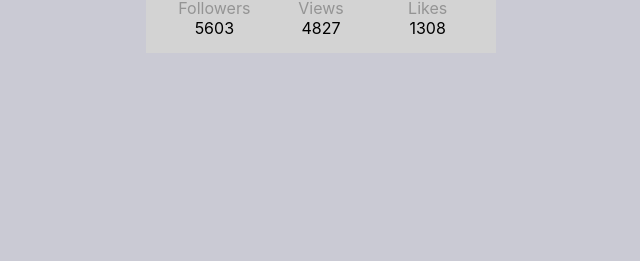
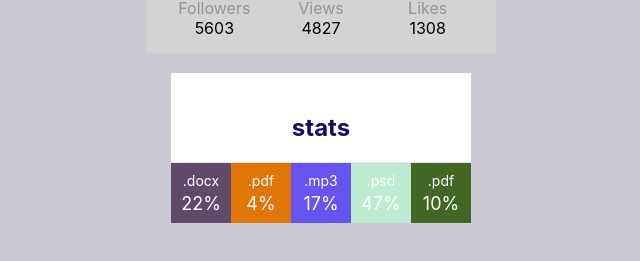
Before and after one commit to 2F4S7/goit-react-hw-01-components, a React (Create React App) app: page / in a window 1280 px wide. Shown: the part 427-688 px from the top of the page, without its empty margins (319-959 px from the left). Built offline with nearby package versions, Linux system fonts and the light colour scheme.

Commit message:
statistics-add

```diff
--- a/src/App.js
+++ b/src/App.js
@@ -1,8 +1,11 @@
 import Profile from './Profile/Profile';
+import Statistics from './Statistics/Statistics';
 import user from './data/user.json';
+import statistics from './data/statistical.json';
 
 const App = () => {
   return (
+    <>
       <Profile
         name={user.name}
         tag={user.tag}
@@ -10,6 +13,8 @@ const App = () => {
         avatar={user.avatar}
         stats={user.stats}
       />
+      <Statistics title="stats" stats={statistics} />
+    </>
   );
 };
 
--- /dev/null
+++ b/src/Statistics/Statistics.js
@@ -0,0 +1,25 @@
+import React from 'react';
+import PropTypes from 'prop-types';
+import StatisticsItems from './StatisticsItems';
+import style from './Statistics.module.css';
+
+const Statistics = ({ stats, title }) => {
+  return (
+    <section className={style.statistics}>
+      {title && <h2 className={style.title}>{title}</h2>}
+      <ul className={style.statList}>
+        {stats.map(stat => (
+          <StatisticsItems key={stat.id} items={stat} />
+        ))}
+      </ul>
+    </section>
+  );
+};
+
+Statistics.propTypes = {
+  title: PropTypes.string,
+  stats: PropTypes.arrayOf(PropTypes.shape({ id: PropTypes.string.isRequired }))
+    .isRequired,
+};
+
+export default Statistics;
--- /dev/null
+++ b/src/Statistics/Statistics.module.css
@@ -0,0 +1,26 @@
+.title {
+  color: rgb(22, 8, 102);
+}
+.statistics {
+  text-align: center;
+  width: 300px;
+  margin: 20px auto;
+  padding: 20px 0 0 0;
+  background-color: white;
+  color: grey;
+}
+
+.statList {
+  display: flex;
+  justify-content: space-between;
+  align-items: center;
+  padding: 0;
+  margin: 0;
+  height: 60px;
+  list-style: none;
+  background-color: #f3f6f9;
+  border-bottom-right-radius: 4px;
+  border-bottom-left-radius: 4px;
+
+  border-top: 1px solid #e4e9f0
+}
--- /dev/null
+++ b/src/Statistics/StatisticsItems.js
@@ -0,0 +1,27 @@
+import React from 'react';
+import PropTypes from 'prop-types';
+import style from './StatisticsItems.module.css';
+
+const StatisticsItems = ({ items }) => {
+  const { label, percentage } = items;
+  return (
+    <li
+      className={style.item}
+      style={{
+        backgroundColor: `rgb(${Math.round(Math.random() * 255)},${Math.round(
+          Math.random() * 255,
+        )},${Math.round(Math.random() * 255)})`,
+      }}
+    >
+            <span className={style.label}>{label}</span>
+      <span className={style.percentage}>{percentage}%</span>
+    </li>
+  );
+};
+StatisticsItems.propTypes = {
+  items: PropTypes.shape({
+    label: PropTypes.string.isRequired,
+    percentage: PropTypes.number.isRequired,
+  }).isRequired,
+};
+export default StatisticsItems;
--- /dev/null
+++ b/src/Statistics/StatisticsItems.module.css
@@ -0,0 +1,19 @@
+.label {
+    color: white;
+    /* display: block; */
+    font-size: 14px;
+    margin-bottom: 4px;
+  }
+  .item {
+    display: flex;
+    color: white;
+    width: 100%;
+    height: 100%;
+     align-items: center;
+     flex-direction: column;
+     justify-content: center;
+  }
+  .percentage {
+    font-size: 18px;
+
+  }
--- /dev/null
+++ b/src/data/statistical.json
@@ -0,0 +1,27 @@
+[
+    {
+        "id": "id-1",
+        "label": ".docx",
+        "percentage": 22
+    },
+    {
+        "id": "id-2",
+        "label": ".pdf",
+        "percentage": 4
+    },
+    {
+        "id": "id-3",
+        "label": ".mp3",
+        "percentage": 17
+    },
+    {
+        "id": "id-4",
+        "label": ".psd",
+        "percentage": 47
+    },
+    {
+        "id": "id-5",
+        "label": ".pdf",
+        "percentage": 10
+    }
+]
```
Lines whose indentation alone changed are shown as unchanged.
